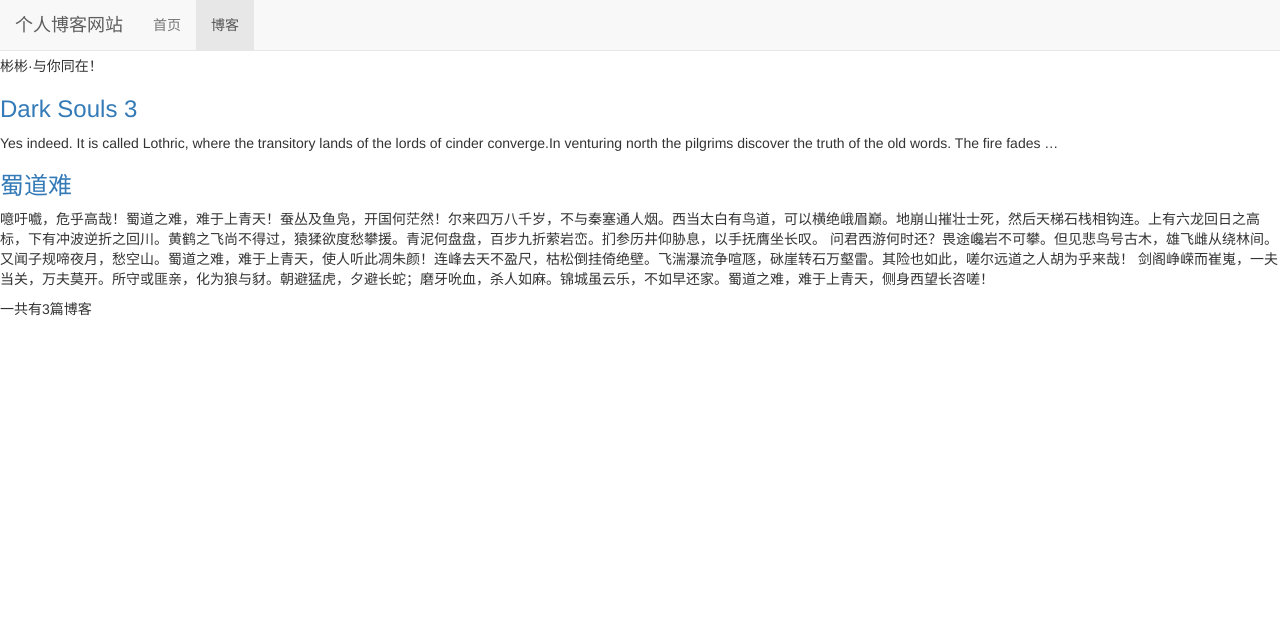
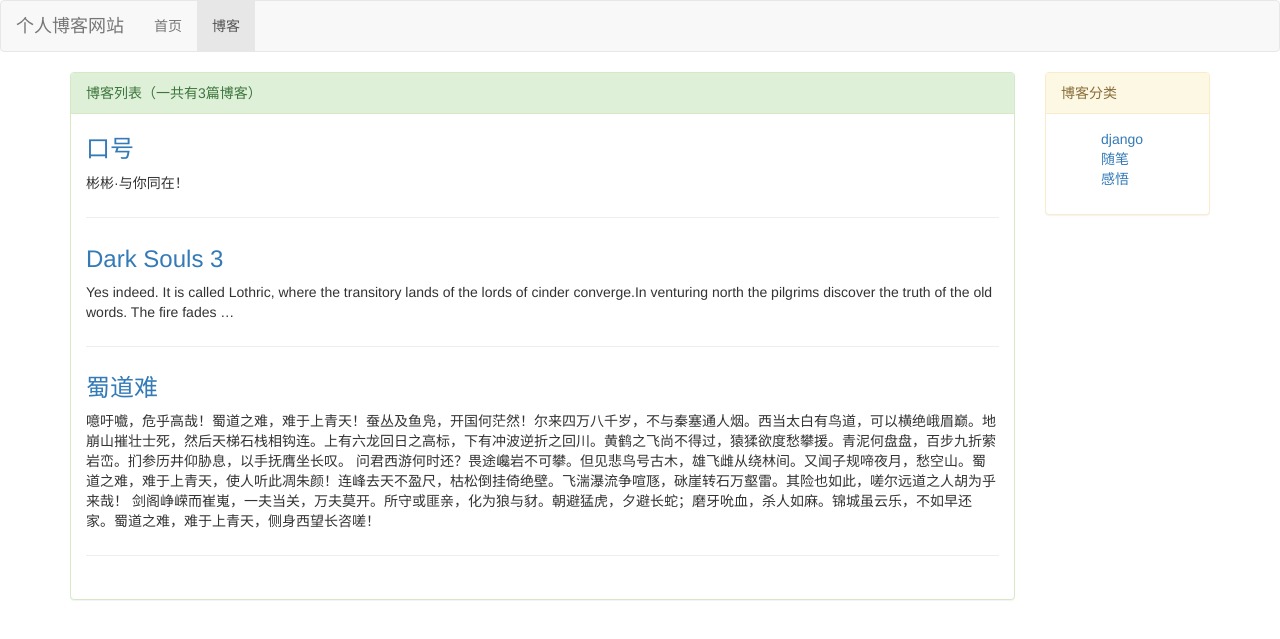
Before and after one commit to qiubinbin/bilibili_blog, a Django app: page /blog/ in a window 1280 px wide. Shown: the top 639 px of the page. Run offline with Django 3.2, Linux system fonts and the light colour scheme; data comes from the database, SQL or seed files in the repository; both versions use the stored data as it was after the commit; some libraries are stand-ins or nearby versions.

Commit message:
bootstrap定制

```diff
--- /dev/null
+++ b/blog/static/blog/blog.css
@@ -0,0 +1,11 @@
+ul.blog-types{
+    list-style-type: none;
+}
+div.blog {
+    margin-bottom: 2em;
+    padding-bottom: 1em;
+    border-bottom: 1px solid #eee;
+}
+div.blog h3{
+    margin-top: 0.3em;
+}
--- /dev/null
+++ b/blog/templates/blog/blog_list.html
@@ -0,0 +1,53 @@
+{% extends 'base.html' %}
+{# 标题填充 #}
+{% block title %}
+我的网站
+{% endblock %}
+
+{% load staticfiles %}
+{% block header_extends %}
+<link rel="stylesheet" href="{% static 'blog/blog.css' %}">
+{% endblock %}
+
+{% block nav_blog_active %}active{% endblock %}
+
+{# 内容填充 #}
+{% block content%}
+<div class="container">
+    <div class="row">
+        <div class="col-xs-12 col-sm-8 col-md-9 col-lg-10">
+            <div class="panel panel-success">
+                <div class="panel-heading">博客列表（一共有{{ blogs|length }}篇博客）</div>
+                <div class="panel-body">
+                    {% for blog in blogs %}
+                    <div class="blog">
+                        <h3><a href="{% url 'blog_detail' blog.pk %}">{{ blog.title }}</a></h3>
+                        <p>{{ blog.content|truncatewords:30 }}</p>
+                    </div>
+                    {% empty %}
+                    <p>--- 暂无内容，敬请期待！ ---</p>
+                    {% endfor %}
+                </div>
+            </div>
+        </div>
+        <div class="hidden-xs col-sm-4 col-md-3 col-lg-2">
+            <div class="panel panel-warning">
+                <div class="panel-heading">博客分类</div>
+                <div class="panel-body">
+                    <ul class="blog-types">
+                        {% for blog_type in blog_types %}
+                        <li>
+                            <a href="{% url 'blog_with_type' blog_type.pk %}">
+                                {{ blog_type.type_name }}
+                            </a>
+                        </li>
+                        {% empty %}
+                        <li>暂无分类</li>
+                        {% endfor %}
+                    </ul>
+                </div>
+            </div>
+        </div>
+    </div>
+</div>
+{% endblock %}
--- a/blog/views.py
+++ b/blog/views.py
@@ -6,6 +6,7 @@ def blog_list(request):  # Create your views here.
     context = {}
     context['blogs'] = Blog.objects.all()
     context['blog_count'] = Blog.objects.all().count()
+    context['blog_types']=BlogType.objects.all()
     return render_to_response('blog/blog_list.html', context)
 
 
--- a/templates/base.html
+++ b/templates/base.html
@@ -13,7 +13,7 @@
     {% block header_extends %}{% endblock %}
 </head>
 <body>
-<div class="navbar navbar-default navbar-fixed-top" role="navigation">
+<div class="navbar navbar-default" role="navigation">
     <div class="container-fluid">
         <div class="navbar-header">
             <a class="navbar-brand" href="{% url 'home' %}">个人博客网站</a>
--- a/templates/blog/blog_list.html
+++ /dev/null
@@ -1,20 +0,0 @@
-{% extends 'base.html' %}
-{# 标题填充 #}
-{% block title %}
-    我的网站
-{% endblock %}
-
-{% block nav_blog_active %}active{% endblock %}
-
-{# 内容填充 #}
-{% block content%}
-    {% for blog in blogs %}
-    <a href="{% url 'blog_detail' blog.pk %}">
-        <h3>{{ blog.title }}</h3>
-    </a>
-    <p>{{ blog.content|truncatewords:30 }}</p>
-    {% empty %}
-        <p>--- 暂无内容，敬请期待！ ---</p>
-    {% endfor %}
-    <p>一共有{{ blogs|length }}篇博客</p>
-{% endblock %}
--- a/学习记录.txt
+++ b/学习记录.txt
@@ -16,3 +16,5 @@
 9.全局模板文件夹
 10.静态文件：CSS文件、JS文件、图片
 11.bootstrap安装：下载解压，将解压后的文件夹复制到static/bootstrap文件夹内
+12.响应式布局：根据屏幕大小对内容进行调整
+进度：第12节 43:39
```
Also changed, not shown: blog/templates/blog/blog_detail.html (renamed from templates/blog/blog_detail.html), blog/templates/blog/blog_type_items.html (renamed from templates/blog/blog_type_items.html), db.sqlite3.
